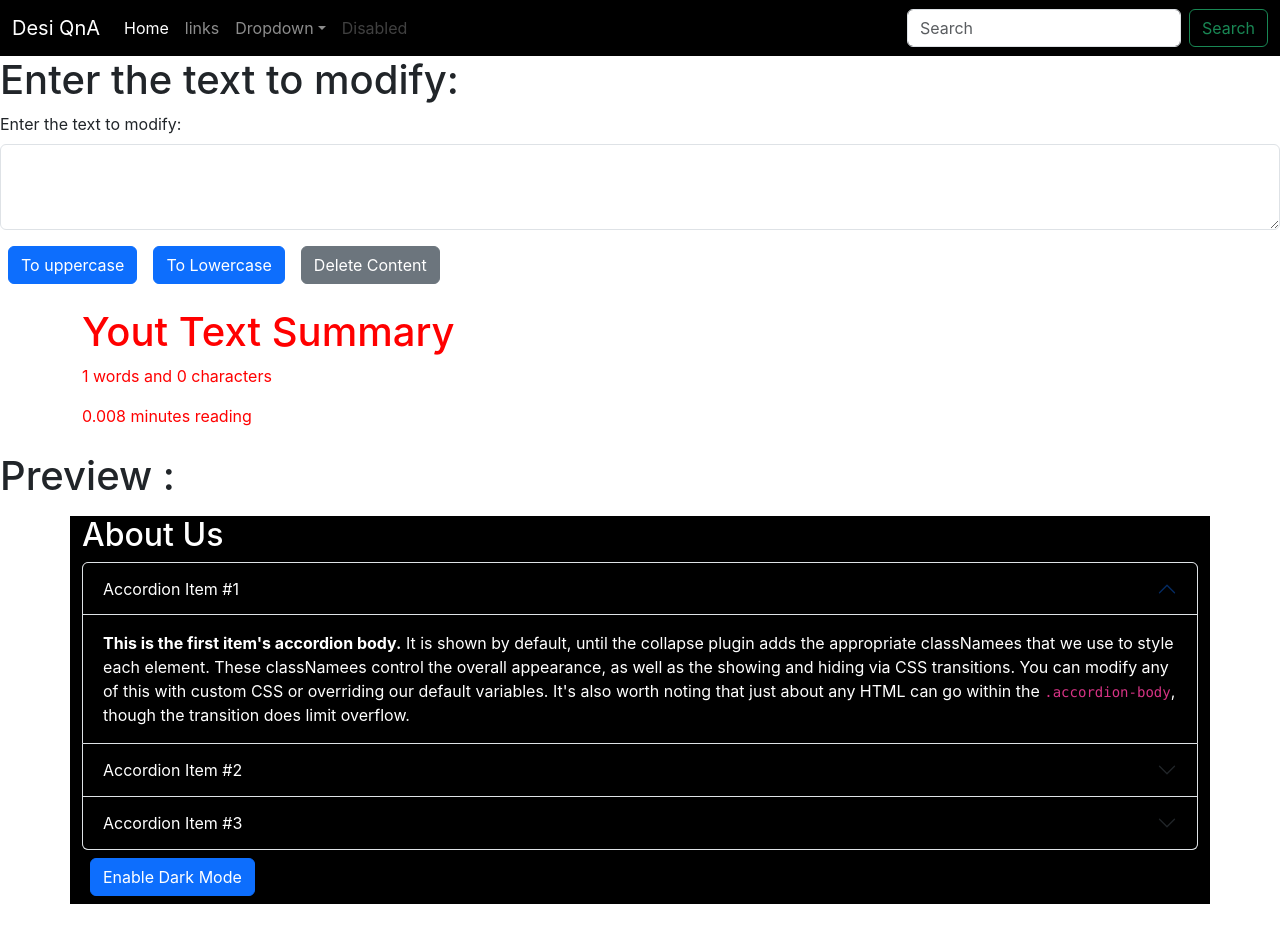
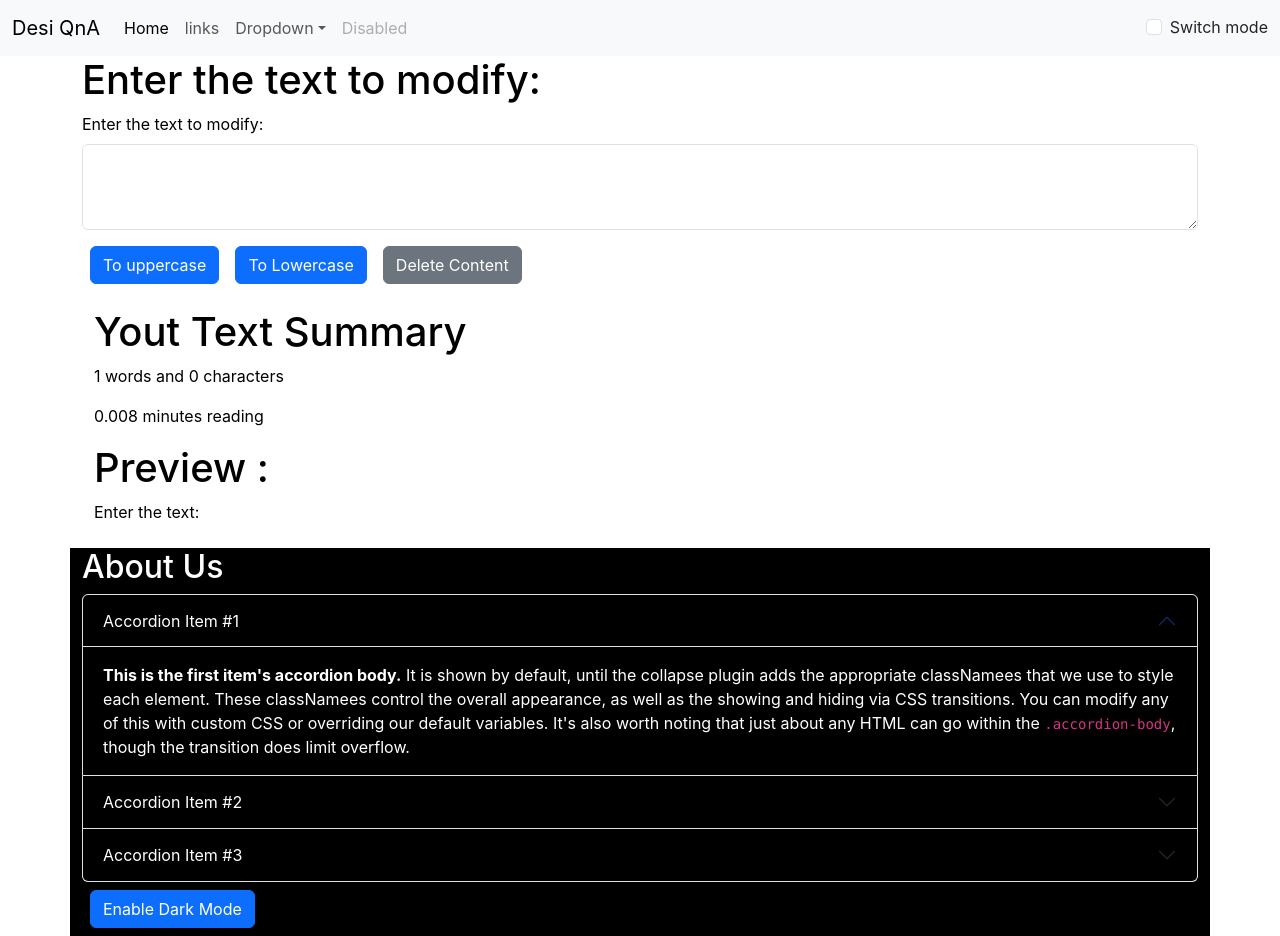
Before and after one commit to Ajit-Ravan/New_ReactJs, a React (Create React App) app in the folder my-app/: page / in a window 1280 px wide. Before the commit the page ends 904 px from the top, so only its background shows below. Built offline with nearby package versions, Linux system fonts and the light colour scheme.

Commit message:
toggle mode to entire website , Detailed js styles

```diff
--- a/my-app/src/About.js
+++ b/my-app/src/About.js
@@ -8,24 +8,24 @@ export default function About() {
   // }
 
   //changing button text
-    const [btnText,setBtnText] = useState("Enable Dark Mode");
+  const [btnText, setBtnText] = useState("Enable Dark Mode");
 
-    const [myStyle,setMyStyle] =useState({
-        color : 'white',
+  const [myStyle, setMyStyle] = useState({
+    color: 'white',
     background: 'black'
   });
 
-    let toggleStyle =()=>{
-        if(myStyle.color =='white'){
+  let toggleStyle = () => {
+    if (myStyle.color === 'white') {
       setMyStyle({
-                color:'black',
-                backgroundColor : 'white'
+        color: 'black',
+        backgroundColor: 'white'
       });
       setBtnText('Enable Dark Mode');
-        }else{
+    } else {
       setMyStyle({
         color: 'white',
-                backgroundColor:'black'
+        backgroundColor: 'black'
       });
       setBtnText('Enabel Light Mode');
     }
@@ -42,7 +42,7 @@ export default function About() {
               Accordion Item #1
             </button>
           </h2>
-    <div id="collapseOne" className="accordion-collapse collapse show" data-bs-parent="#accordionExample"  style={myStyle}>
+          <div id="collapseOne" className="accordion-collapse collapse show" data-bs-parent="#accordionExample" style={myStyle}>
             <div className="accordion-body">
               <strong>This is the first item's accordion body.</strong> It is shown by default, until the collapse plugin adds the appropriate classNamees that we use to style each element. These classNamees control the overall appearance, as well as the showing and hiding via CSS transitions. You can modify any of this with custom CSS or overriding our default variables. It's also worth noting that just about any HTML can go within the <code>.accordion-body</code>, though the transition does limit overflow.
             </div>
@@ -54,7 +54,7 @@ export default function About() {
               Accordion Item #2
             </button>
           </h2>
-    <div id="collapseTwo" className="accordion-collapse collapse" data-bs-parent="#accordionExample"  style={myStyle}>
+          <div id="collapseTwo" className="accordion-collapse collapse" data-bs-parent="#accordionExample" style={myStyle}>
             <div className="accordion-body">
               <strong>This is the second item's accordion body.</strong> It is hidden by default, until the collapse plugin adds the appropriate classNamees that we use to style each element. These classNamees control the overall appearance, as well as the showing and hiding via CSS transitions. You can modify any of this with custom CSS or overriding our default variables. It's also worth noting that just about any HTML can go within the <code>.accordion-body</code>, though the transition does limit overflow.
             </div>
@@ -66,7 +66,7 @@ export default function About() {
               Accordion Item #3
             </button>
           </h2>
-    <div id="collapseThree" className="accordion-collapse collapse" data-bs-parent="#accordionExample"  style={myStyle}>
+          <div id="collapseThree" className="accordion-collapse collapse" data-bs-parent="#accordionExample" style={myStyle}>
             <div className="accordion-body">
               <strong>This is the third item's accordion body.</strong> It is hidden by default, until the collapse plugin adds the appropriate classNamees that we use to style each element. These classNamees control the overall appearance, as well as the showing and hiding via CSS transitions. You can modify any of this with custom CSS or overriding our default variables. It's also worth noting that just about any HTML can go within the <code>.accordion-body</code>, though the transition does limit overflow.
             </div>
@@ -74,7 +74,7 @@ export default function About() {
         </div>
       </div>
       <div>
-        <button type = "button" onClick={toggleStyle} className="btn btn-primary mx-2 my-2">{btnText}</button>
+        <button type="button" onClick={toggleStyle} className="btn btn-primary mx-2 my-2">{btnText}</button>
       </div>
 
 
--- a/my-app/src/App.css
+++ b/my-app/src/App.css
@@ -1,3 +1,3 @@
-.container{
-    color: red;
+.container {
+    color: rgb(195, 59, 59);
 }
--- a/my-app/src/App.js
+++ b/my-app/src/App.js
@@ -1,14 +1,29 @@
+import { useState } from "react";
 import About from "./About";
 import "./App.css";
 
 import Navbar from "./Navbar";
 import TextForms from "./TextForms";
+import React from "react";
+
 function App() {
+  //Adding dark mode and light mode functionality to our entire project
+  const [mode, setMode] = useState('light');
+  const toggleMode = () => {
+    if (mode === 'light') {
+      setMode('dark');
+      document.body.style.backgroundColor = '#0d0833';
+    } else {
+      setMode('light');
+      document.body.style.backgroundColor = 'white';
+    }
+    console.log(mode);
+  };
   return (
     <>
-      <Navbar title="Desi QnA" link ='links' />
-      <TextForms heading = "Enter the text to modify: "/>
-      <About/>
+      <Navbar title="Desi QnA" link="links" mode={mode} toggleMode={toggleMode} />
+      <TextForms heading="Enter the text to modify: " mode={mode} />
+      <About mode={mode} />
     </>
   );
 }
--- a/my-app/src/Navbar.js
+++ b/my-app/src/Navbar.js
@@ -1,11 +1,14 @@
-import './App.css';
+import "./App.css";
 
-import React from 'react';
-import PropTypes from 'prop-types'
+import React from "react";
+import PropTypes from "prop-types";
 function Navbar(props) {
   return (
     <>
-        <nav className="navbar navbar-expand-lg navbar-dark bg-black">
+      {/* here below line we are using javascript for styling */}
+      <nav
+        className={`navbar navbar-expand-lg navbar-${props.mode} bg-${props.mode}`}
+      >
         <div className="container-fluid">
           <a className="navbar-brand" href="#">
             {props.title}
@@ -21,10 +24,7 @@ function Navbar(props) {
           >
             <span className="navbar-toggler-icon"></span>
           </button>
-            <div
-              className="collapse navbar-collapse"
-              id="navbarSupportedContent"
-            >
+          <div className="collapse navbar-collapse" id="navbarSupportedContent">
             <ul className="navbar-nav me-auto mb-2 mb-lg-0">
               <li className="nav-item">
                 <a className="nav-link active" aria-current="page" href="#">
@@ -73,7 +73,7 @@ function Navbar(props) {
                 </a>
               </li>
             </ul>
-              <form className="d-flex" role="search">
+            {/* <form className="d-flex" role="search">
                 <input
                   className="form-control me-2"
                   type="search"
@@ -83,24 +83,35 @@ function Navbar(props) {
                 <button className="btn btn-outline-success" type="submit">
                   Search
                 </button>
-              </form>
+              </form> */}
+            <div className={`form-check form-switch-${props.mode === 'light' ? 'dark' : 'light'}`}>
+              <input
+                className="form-check-input"
+                type="checkbox"
+                role="switch"
+                id="flexSwitchCheckDefault"
+                onClick={props.toggleMode}
+              />
+              <label className="form-check-label" htmlFor="flexSwitchCheckDefault">
+                Switch mode
+              </label>
+            </div>
           </div>
         </div>
       </nav>
     </>
   );
-
 }
 export default Navbar;
 
 // we can add propTypes here also
 
 Navbar.propTypes = {
-    title : PropTypes.string
+  title: PropTypes.string,
 };
 
 //we cans use the default props if the data is not passed through the props
 //IF THE VALUE WE DECLARED IN THE APP.JS FOR THE TITLE IS NOT WORKING/ WE CANNOT PASS VALUE THEN THIS DEFAULT VALUE WILL WORK
 Navbar.defaultProps = {
-    title: "new title value "
+  title: "new title value ",
 };
--- a/my-app/src/TextForms.js
+++ b/my-app/src/TextForms.js
@@ -31,25 +31,31 @@ export default function TextForms(props) {
   }
   return (
     <>
+      <div className='container' style={{ color: props.mode === 'dark' ? 'white' : 'black' }}>
         <div>
           <h1>{props.heading}</h1>
           <div className="mb-3">
             <label htmlFor="exampleFormControlTextarea1" className="form-label">{props.heading}</label>
-          <textarea className="form-control" id="exampleFormControlTextarea1" rows="3" value={text} onChange={handleOnChange}></textarea>
+            <textarea className="form-control" id="exampleFormControlTextarea1" rows="3" value={text}
+              onChange={handleOnChange} style={{ backgroundColor: props.mode === 'dark' ? 'grey' : 'white', color: props.mode === 'dark' ? 'white' : 'black' }}></textarea>
           </div>
+
           <button className="btn btn-primary mx-2" onClick={handleUpClick}>To uppercase</button>
           <button className="btn btn-primary mx-2" onClick={handleToLowClick}>To Lowercase</button>
-        <button type="button" class="btn btn-secondary mx-2" onClick={handleDelete}>Delete Content</button>
+          <button type="button" className="btn btn-secondary mx-2" onClick={handleDelete}>Delete Content</button>
+
         </div>
 
-      <div className="container my-4">
+        <div className="container my-4" style={{ color: props.mode === 'dark' ? 'white' : 'black' }}>
           <h1>Yout Text Summary</h1>
           <p>{text.split(" ").length} words and {text.length} characters</p>
-        <p>{ 0.008*text.split(" ").length} minutes reading</p>
-      </div>
+          <p>{0.008 * text.split(" ").length} minutes reading</p>
 
           <h1>Preview :</h1>
-        <p>{text}</p>
+          <p>{text.length > 0 ? text : "Enter the text:"}</p>
+
+        </div>
+      </div>
     </>
   )
 }
```
Also changed, not shown: my-app/public/manifest.json (deleted). Lines whose indentation alone changed are shown as unchanged.
